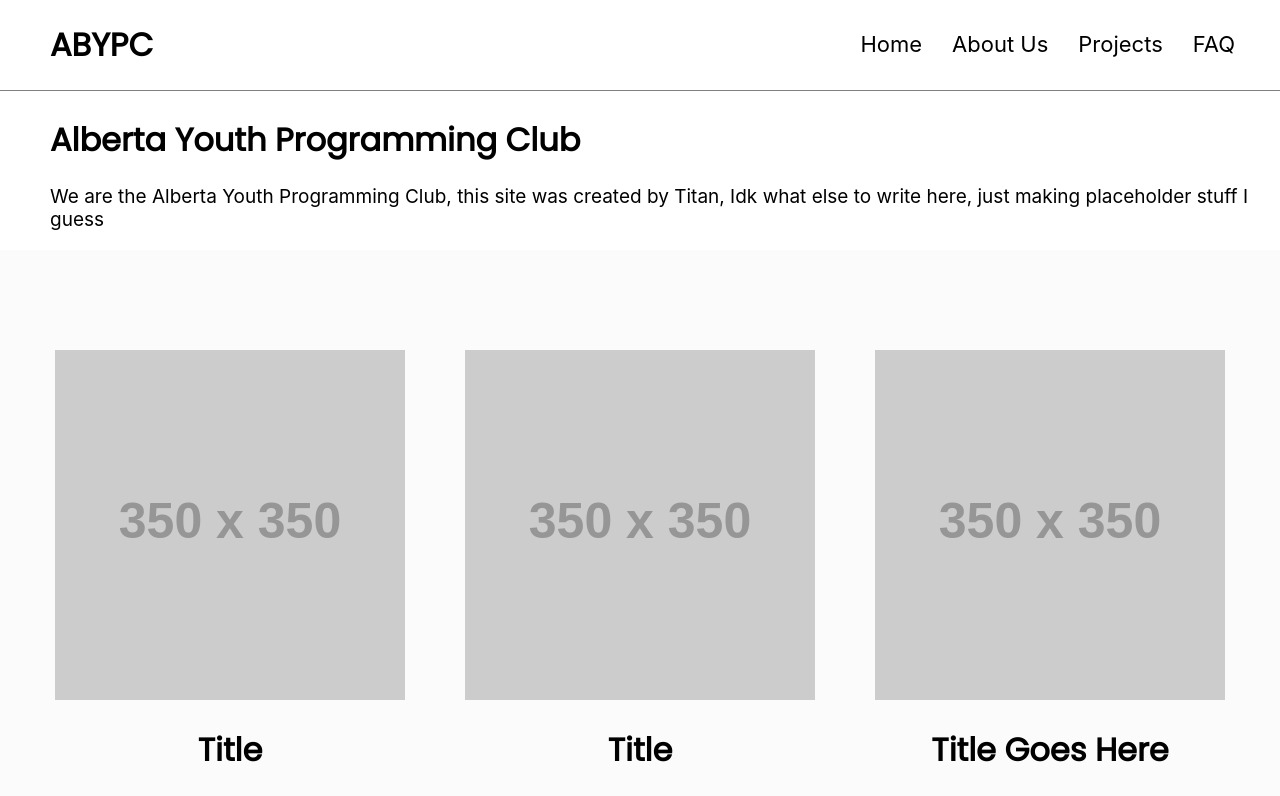
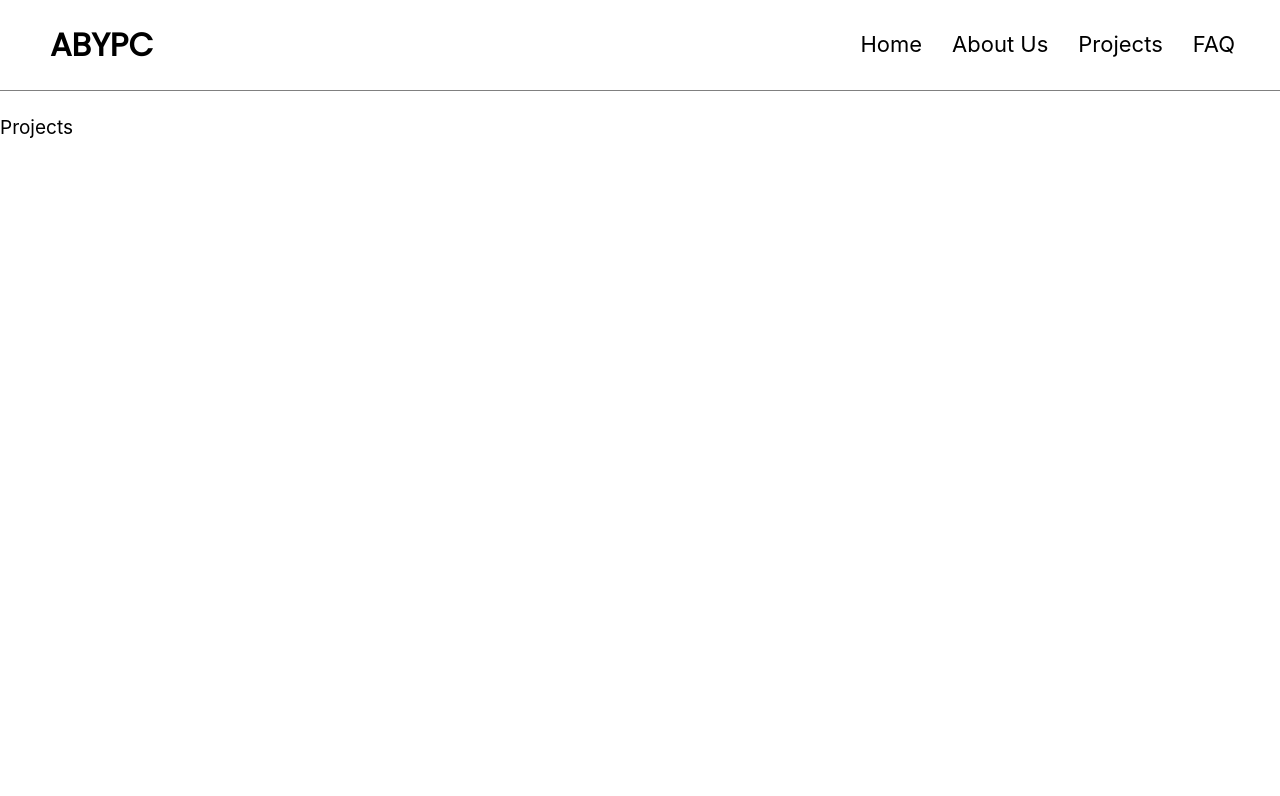
Before and after one commit to untold-titan/aycc-site, a React (Create React App) app: page /#/projects in a window 1280 px wide. Before the commit this address led to /. Shown: the top 796 px of the page. Built offline with nearby package versions, Linux system fonts and the light colour scheme.

Commit message:
Testing direct URL, should fix the 404

```diff
--- a/src/App.js
+++ b/src/App.js
@@ -1,21 +1,25 @@
 import './App.css';
 import {Home} from './Pages/Home'
-import { BrowserRouter, Routes, Route } from "react-router-dom";
+import { HashRouter, Routes, Route } from "react-router-dom";
 import { AboutUs } from './Pages/AboutUs';
 import Layout from './Pages/Layout';
 import { NotFound } from './Pages/NotFound';
+import { Projects } from './Pages/Projects';
+import { FAQ } from './Pages/FAQ';
 
 function App() {
   return (
-    <BrowserRouter>
+    <HashRouter>
     <Routes>
       <Route path="/" element={<Layout />}>
         <Route index element={<Home />} />
         <Route path="/aboutus" element={<AboutUs />} />
+        <Route path="/projects" element={<Projects/>}/>
+        <Route path="/faq" element={<FAQ/>}/>
       </Route>
       <Route path="*" element={<NotFound/>}/>
     </Routes>
-  </BrowserRouter>
+  </HashRouter>
   );
 }
 
--- a/src/Components/HomeBar.js
+++ b/src/Components/HomeBar.js
@@ -17,10 +17,10 @@ export const HomeBar = () =>{
                         <Link to="/aboutus">About Us</Link>
                     </li>
                     <li>
-                        <a href="Home">Projects</a>
+                        <Link to="/projects">Projects</Link>
                     </li>
                     <li>
-                        <a href="Home">FAQ</a>
+                        <Link to="/faq">FAQ</Link>
                     </li>
                 </ul>
                 </nav>
--- /dev/null
+++ b/src/Pages/FAQ.js
@@ -0,0 +1,5 @@
+export const FAQ = () =>{
+    return(
+        <p>FAQ</p>
+    )
+}
--- /dev/null
+++ b/src/Pages/Projects.js
@@ -0,0 +1,5 @@
+export const Projects = () =>{
+    return(
+        <p>Projects</p>
+    )
+}
```
